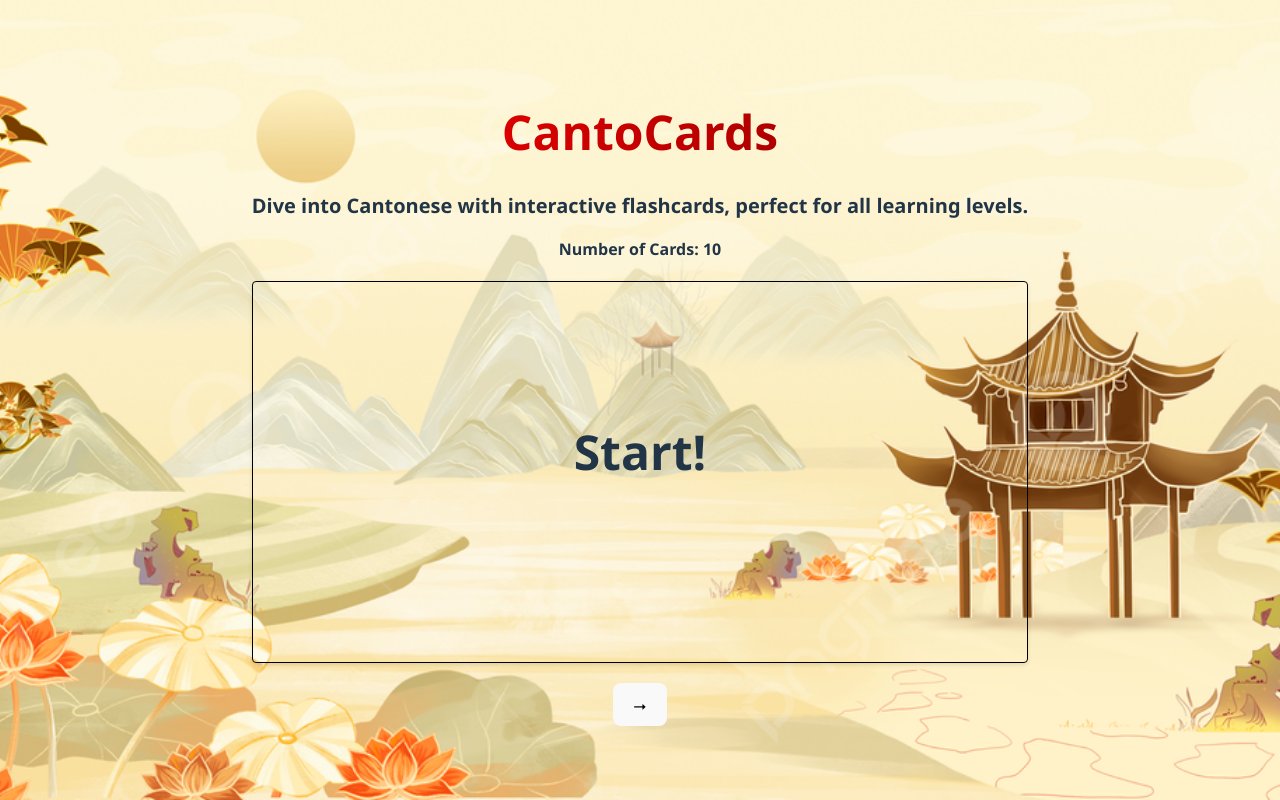
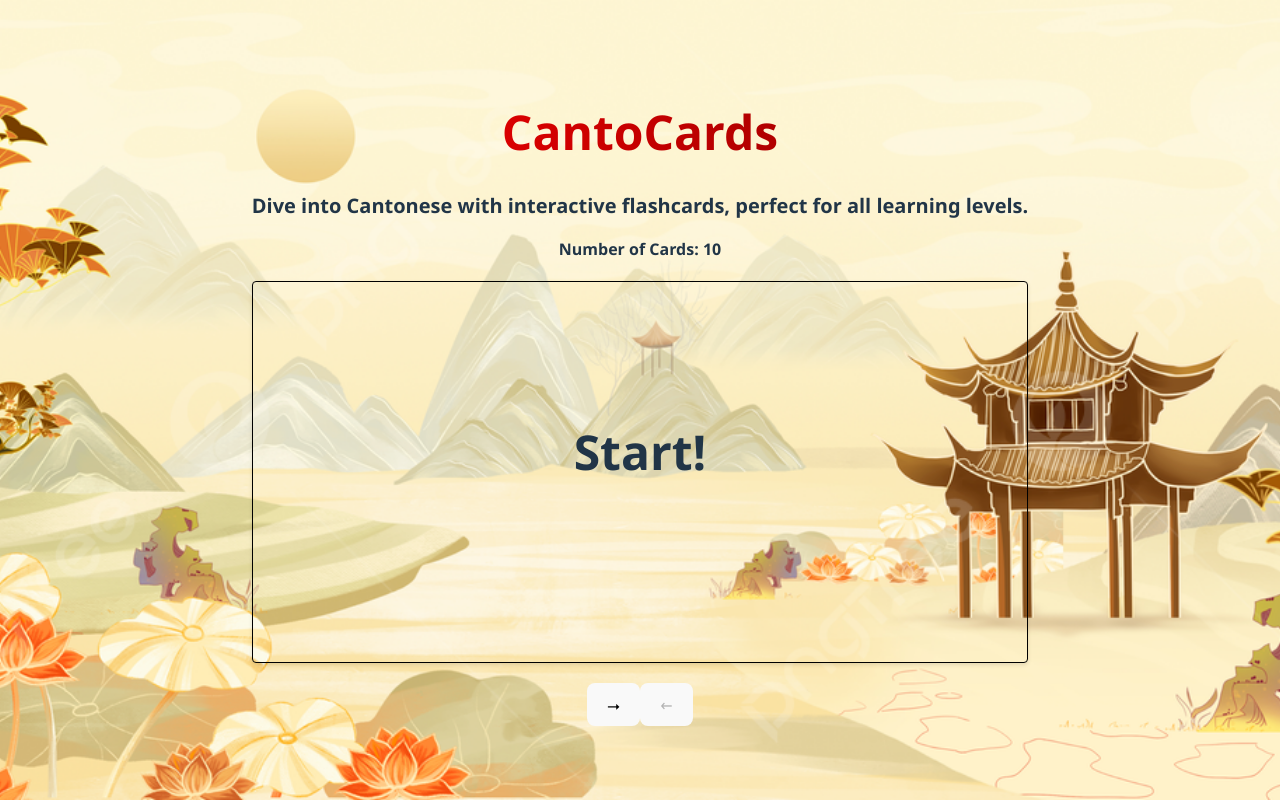
Before and after one commit to basonbang/flashcards, a React (Vite) app: page / in a window 1280 px wide. Built offline with nearby package versions, Linux system fonts and the light colour scheme.

Commit message:
Added back button to return to previous cards

```diff
--- a/src/App.jsx
+++ b/src/App.jsx
@@ -2,6 +2,7 @@ import { useState } from 'react'
 import Header from "./components/Header.jsx";
 import Card from "./components/Card.jsx";
 import NextButton from "./components/NextButton.jsx";
+import PrevButton from "./components/PrevButton.jsx";
 import { flashcardSet } from './data.js';
 import './App.css'
 
@@ -10,9 +11,20 @@ function App() {
   const getNextCard = () => {
     let randomNumber = Math.floor(Math.random() * 10);
 
-    setCurrentCard(flashcardSet[randomNumber])
+    setPrevCards([...prevCards, currentCard]) // add current card to prevCard array
+    setCurrentCard(flashcardSet[randomNumber]); // set current card to random index
   }
+
+  const getPrevCard = () => {
+    const newPrevCard = prevCards.slice(0, prevCards.length - 1);
+    const lastCard = prevCards[prevCards.length - 1];
+
+    setPrevCards(newPrevCard); // remove last card from previous card array
+    setCurrentCard(lastCard);  // set current card to the one behind it
+  }
+
   const [currentCard, setCurrentCard] = useState({ question: "Start!", answer: "Press the next button!"});
+  const [prevCards, setPrevCards] = useState([]);
   const count = flashcardSet.length;
 
   return (
@@ -20,6 +32,7 @@ function App() {
       <Header count={count}/>
       <Card card={currentCard}/>
       <NextButton onClick={getNextCard}/>
+      <PrevButton onClick={getPrevCard} prevCards={prevCards}/>
     </div>
   )
 
--- /dev/null
+++ b/src/components/PrevButton.jsx
@@ -0,0 +1,9 @@
+const PrevButton = ( {onClick, prevCards}) => {
+  return (
+    <button className="prev-button" onClick={onClick} disabled={prevCards.length === 0}>
+      ←
+    </button>
+   );
+}
+
+export default PrevButton;
```
